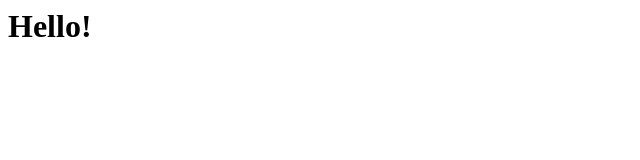
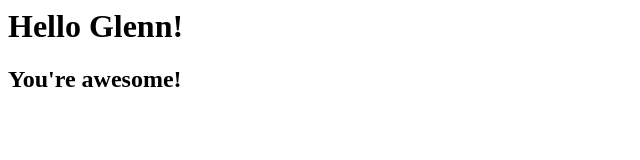
Before and after one commit to glenngineer1/glenngineer1.github.io, a plain HTML site: page index.html in a window 1280 px wide. Shown: the whole page, without its empty margins (0-640 px from the left). Drawn offline with Linux system fonts and the light colour scheme.

Commit message:
Update index.html

```diff
--- a/index.html
+++ b/index.html
@@ -1 +1,2 @@
-<h1>Hello!</h1>
+<h1>Hello Glenn!</h1>
+<h2>You're awesome!</h2>
```
